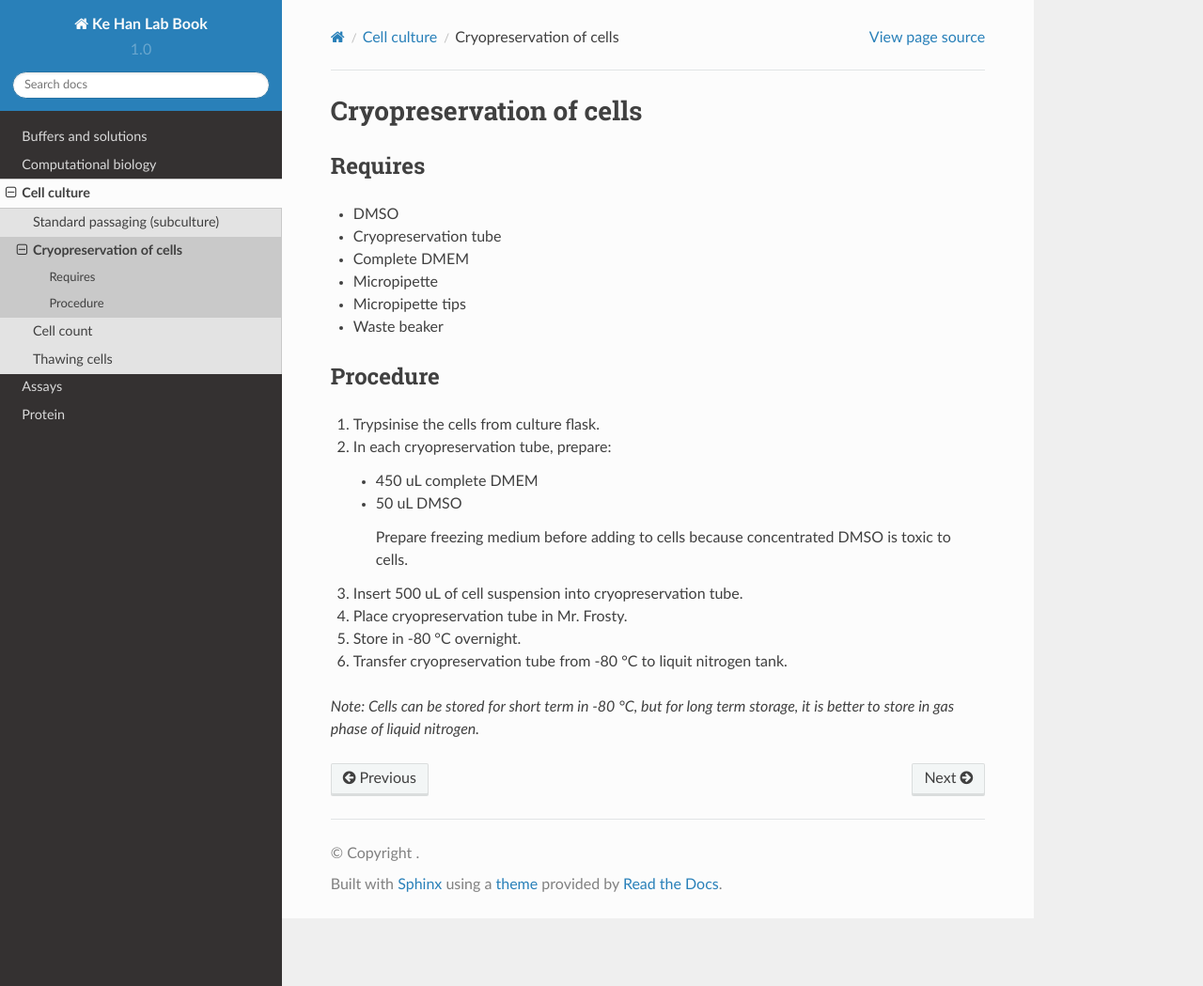
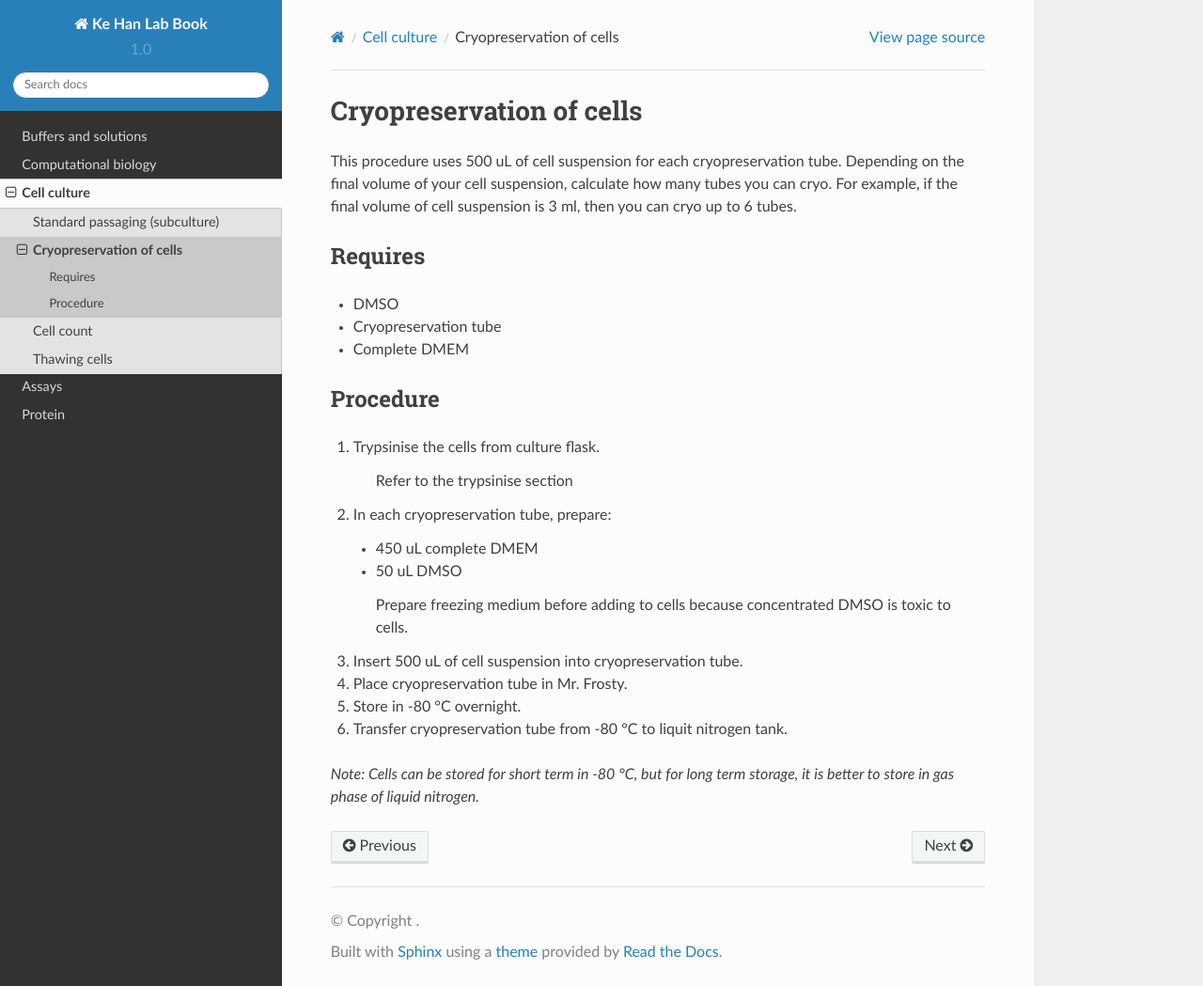
Before and after one commit to kehantan/labbook, a Sphinx documentation site: the page built from docs/cell_culture/cryo.rst, in a window 1280 px wide and 1049 px high. Shown: the whole window at 94% size. Built offline with Sphinx 7.4.7 and the Read the Docs theme 2.0.0, drawn with Linux system fonts in a browser that asks for light colours.

Commit message:
Update cryo.rst

```diff
--- a/docs/cell_culture/cryo.rst
+++ b/docs/cell_culture/cryo.rst
@@ -1,19 +1,19 @@
 Cryopreservation of cells
 =========================
+This procedure uses 500 uL of cell suspension for each cryopreservation tube. Depending on the final volume of your cell suspension, calculate how many tubes you can cryo. For example, if the final volume of cell suspension is 3 ml, then you can cryo up to 6 tubes.
 
 Requires
 --------
 * DMSO
 * Cryopreservation tube
 * Complete DMEM
-* Micropipette
-* Micropipette tips
-* Waste beaker
-
 
 Procedure
 ---------
 #. Trypsinise the cells from culture flask.
+
+    Refer to the trypsinise section
+
 #. In each cryopreservation tube, prepare:
 
    * 450 uL complete DMEM
```
